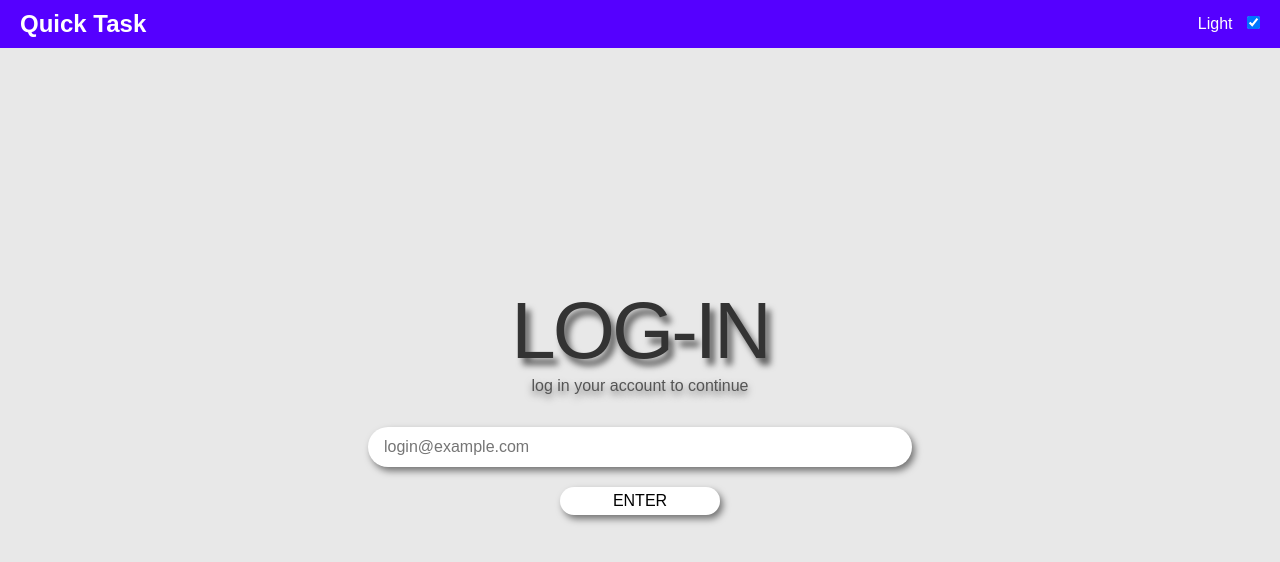
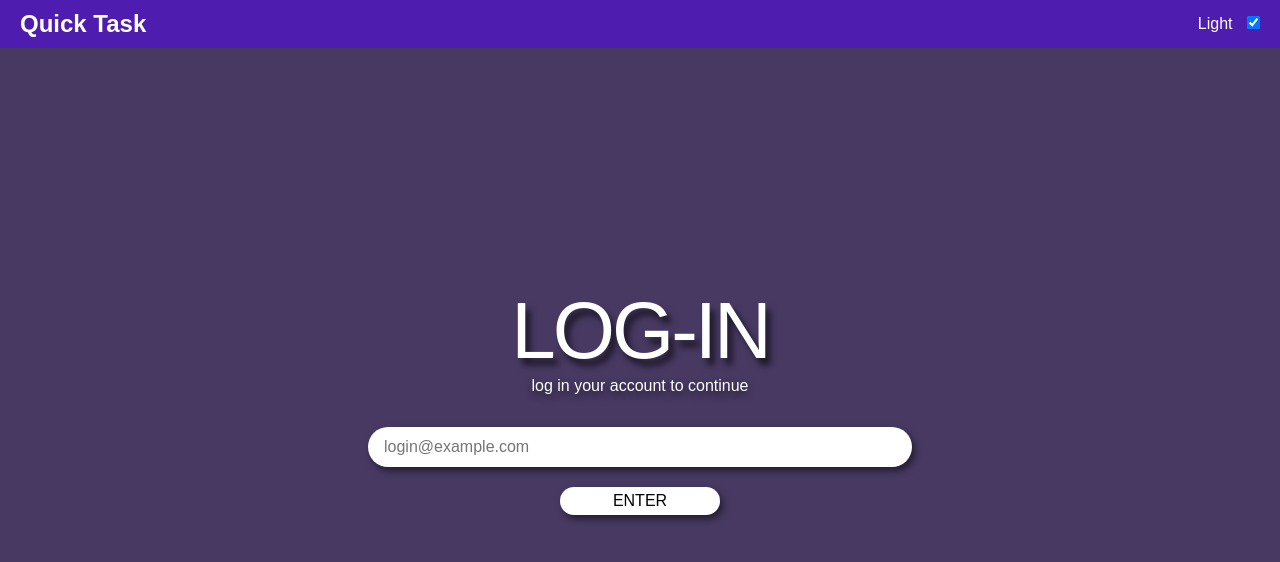
Before and after one commit to puko02/quick-task, a website: page login.html in a window 1280 px wide. Both pictures are taken after a click on the checkbox "Light". Drawn offline with Linux system fonts and the light colour scheme; a web font is replaced by a local one.

Commit message:
change light

```diff
--- a/styles.css
+++ b/styles.css
@@ -82,6 +82,7 @@ body {
 
   .button:hover {
     background-color: #5630cc;
+    color: white;
   }
 
   /* Light Theme */
@@ -90,13 +91,17 @@ body {
   }
 
   body.light .login-box {
-    background-color: #e8e8e8;
+    background-color: #473962;
   }
 
+body.light .navbar {
+  background-color: #4E1DB0;
+}
+
   body.light .title {
-    color: #333333;
+    color: white;
   }
 
   body.light .subtitle {
-    color: #555555;
+    color: white;
   }
```
